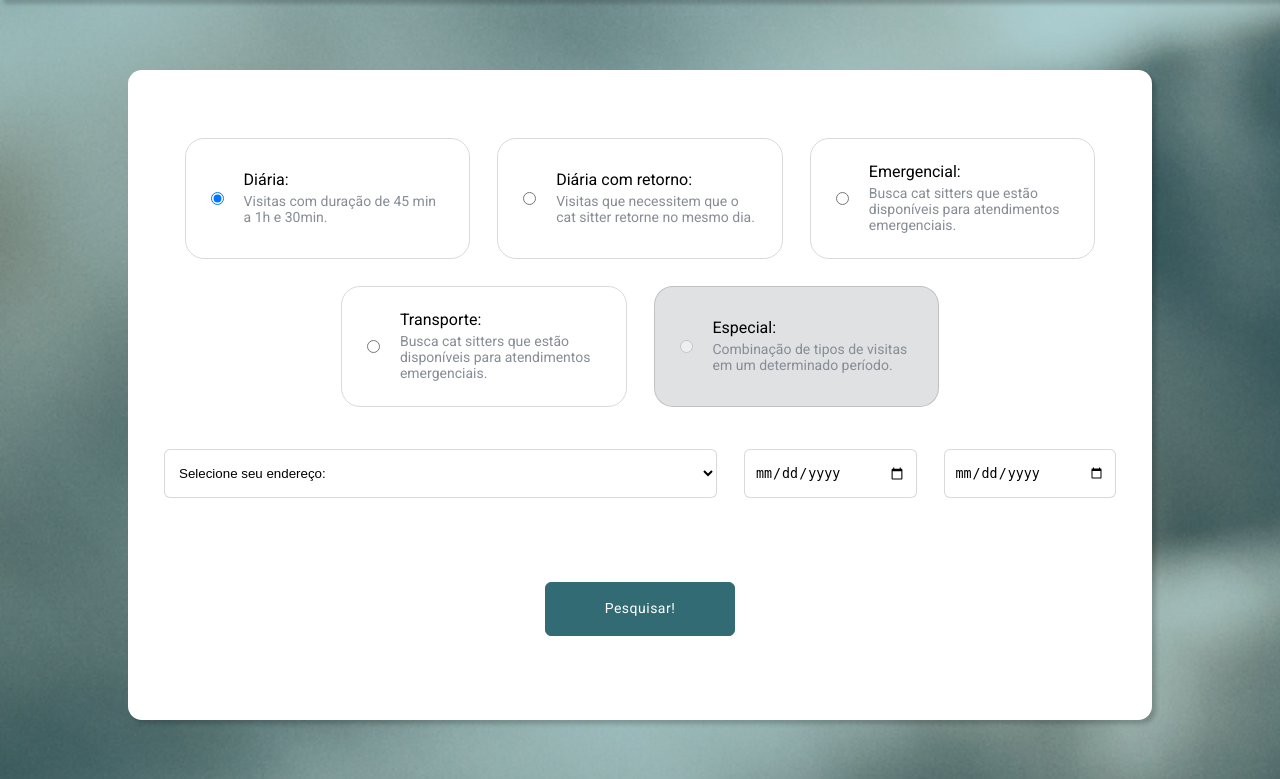
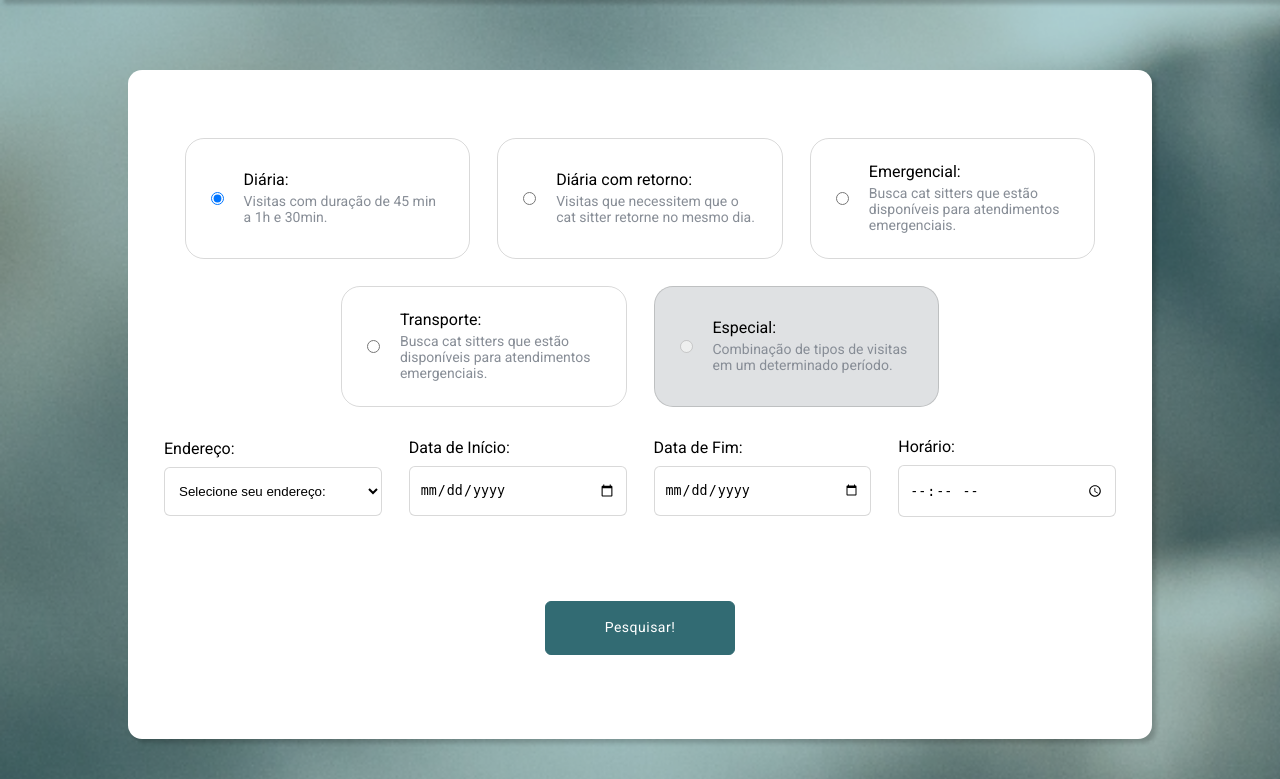
Before and after one commit to nathxrz/catsitter, a PHP site: page /catsitter/tutor_home_page.php in a window 1280 px wide. Shown: the part 97-876 px from the top of the page. Run offline with PHP 8.4, Linux system fonts and the light colour scheme; the visitor is signed in with stand-in values (Sample User, id 1); data comes from the database, SQL or seed files in the repository; data that the repository does not hold is empty; some libraries are stand-ins or nearby versions.

Commit message:
iniciando a funcionalidade de agendamento

```diff
--- a/css/style.css
+++ b/css/style.css
@@ -104,10 +104,6 @@
     justify-content: center;
     align-items: center;
     gap: 2.7rem;
-}
-
-.date-width{
-    width: 30% !important;
 }
 
 .search{
@@ -370,6 +366,6 @@
     fill: #fff;
 }
 
-/* .input-container input{
-   width: 32rem;
-} */
+.width-input-schedule{
+    width: 100%;
+}
--- a/tutor_home_page.php
+++ b/tutor_home_page.php
@@ -18,7 +18,7 @@
         $end_date = $_POST['end-date'];
         $pets = $_POST['pets'];
 
-        $searchCatSitters();
+        // $searchCatSitters();
     }
 ?>
 
@@ -76,13 +76,26 @@
                         </div>
 
                         <div class='input-container form-details-container-position'>
-                            <select name="address" id="address" required>
-                                <option value="">Selecione seu endereço:</option>
-                                <option value=""><?php echo $profile['rua'] . ", " . $profile['numero'] . ". " .  $profile['cidade'] ?></option>
-                            </select>
-                            <input type="date" id="start-date" class="date-width" name="start-date" placeholder="De: " autocomplete="off" required>
-                            <input type="date" id="end-date" class="date-width" name="end-date" placeholder="Até: " autocomplete="off" required>
+                            <label class='width-input-schedule'>
+                                <p>Endereço:</p>
+                                <select name="address" id="address" required>
+                                    <option value="">Selecione seu endereço:</option>
+                                    <option value=""><?php echo $profile['rua'] . ", " . $profile['numero'] . ". " .  $profile['cidade'] ?></option>
+                                </select>
+                            </label>
 
+                            <label class='width-input-schedule'>
+                                <p>Data de Início:</p>
+                                <input type="date" id="start-date" name="start-date" placeholder="De: " autocomplete="off" min="<?php echo date('Y-m-d')?>" required>
+                            </label>
+                            <label class='width-input-schedule'>
+                                <p>Data de Fim:</p>
+                                <input type="date" id="end-date" name="end-date" placeholder="Até: " autocomplete="off" min="<?php echo date('Y-m-d')?>" required>
+                            </label>
+                            <label class='width-input-schedule'>
+                                <p>Horário:</p>
+                                <input type="time" name="time" placeholder="Horário: " autocomplete="off" required>
+                            </label>
                         </div>
 
                         <div class='form-details-container-position'>
```
